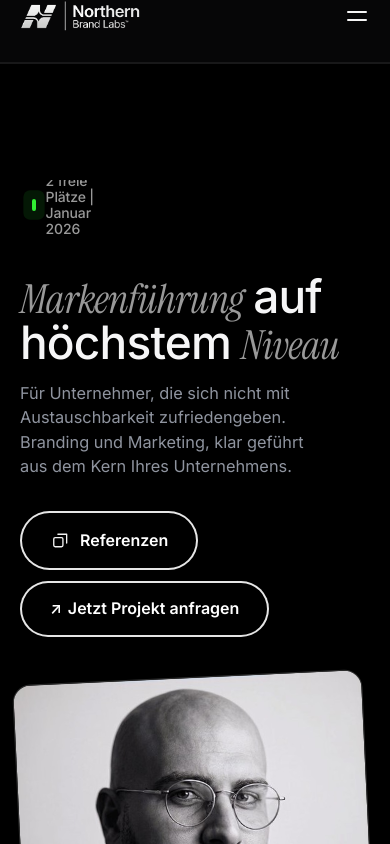
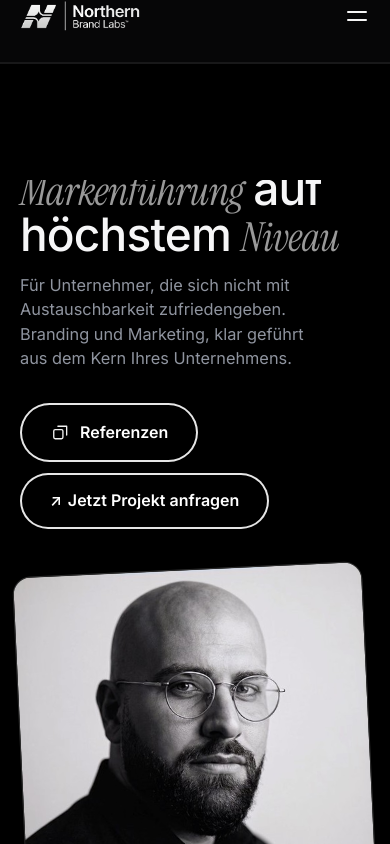
Before and after one commit to Meedya/Meedya, a Next.js app: page / in a window 390 px wide. Shown: the top 844 px of the page. Built offline with nearby package versions, Linux system fonts and the light colour scheme.

Commit message:
Fix mobile hero visibility and first-viewport alignment

```diff
--- a/app/globals.css
+++ b/app/globals.css
@@ -374,9 +374,6 @@ a {
 
 .word-reveal {
   display: inline-block;
-  opacity: 0.001;
-  filter: blur(10px);
-  transform: translateY(10px);
 }
 
 .word-plain {
@@ -399,17 +396,26 @@ a {
   max-width: 703px;
   font-size: 1.02rem;
   margin-top: 16px;
+}
+
+.js .word-reveal {
+  opacity: 0.001;
+  filter: blur(10px);
+  transform: translateY(10px);
+}
+
+.js .lead {
   opacity: 0.001;
   filter: blur(2px);
   transform: translateY(5px);
 }
 
-.hero.revealed .word-reveal {
+.js .hero.revealed .word-reveal {
   animation: heroWordIn 760ms cubic-bezier(0.22, 1, 0.36, 1) forwards;
   animation-delay: calc(140ms + (var(--word-index, 0) * 86ms));
 }
 
-.hero.revealed .lead {
+.js .hero.revealed .lead {
   animation: heroLeadIn 860ms ease forwards;
   animation-delay: 620ms;
 }
@@ -1077,13 +1083,13 @@ a {
   color: #d0d4dc;
 }
 
-[data-reveal] {
+.js [data-reveal] {
   opacity: 0;
   transform: translateY(18px);
   transition: opacity 620ms ease, transform 620ms ease;
 }
 
-[data-reveal].revealed {
+.js [data-reveal].revealed {
   opacity: 1;
   transform: translateY(0);
 }
@@ -1184,7 +1190,13 @@ a {
 
 @media (max-width: 809.98px) {
   .bg-canvas {
-    padding-top: 64px;
+    padding-top: 0;
+    background: #000;
+  }
+
+  .bg-orb,
+  .grain {
+    display: none;
   }
 
   .topnav {
@@ -1259,7 +1271,8 @@ a {
     margin-left: calc(50% - 50vw);
     width: 100vw;
     padding-inline: 20px;
-    padding-block: 100px 28px;
+    padding-block: 56px 28px;
+    background: #000;
   }
 
   .hero-atmosphere,
--- a/app/page.tsx
+++ b/app/page.tsx
@@ -147,6 +147,7 @@ export default function HomePage() {
   const [mobileMenuOpen, setMobileMenuOpen] = useState(false);
 
   useEffect(() => {
+    document.documentElement.classList.add("js");
     const items = document.querySelectorAll<HTMLElement>("[data-reveal]");
     const observer = new IntersectionObserver(
       (entries) => {
@@ -251,7 +252,7 @@ export default function HomePage() {
         </a>
       </nav>
 
-      <section id="home" className="hero shell" data-reveal>
+      <section id="home" className="hero shell revealed">
         <div className="hero-atmosphere" aria-hidden="true">
           <div className="hero-shape hero-shape-border" />
           <div className="hero-shape hero-shape-glow" />
```
